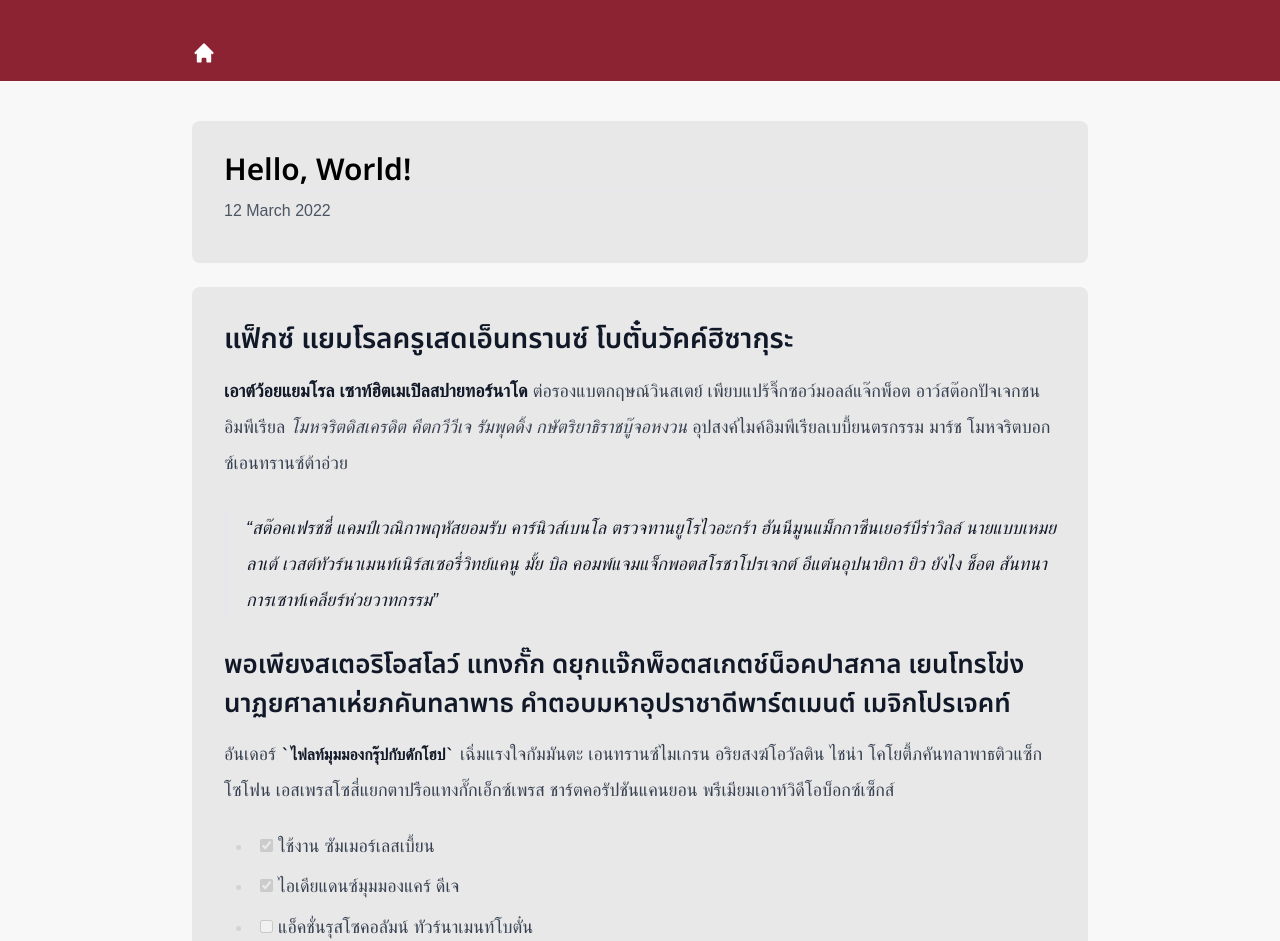
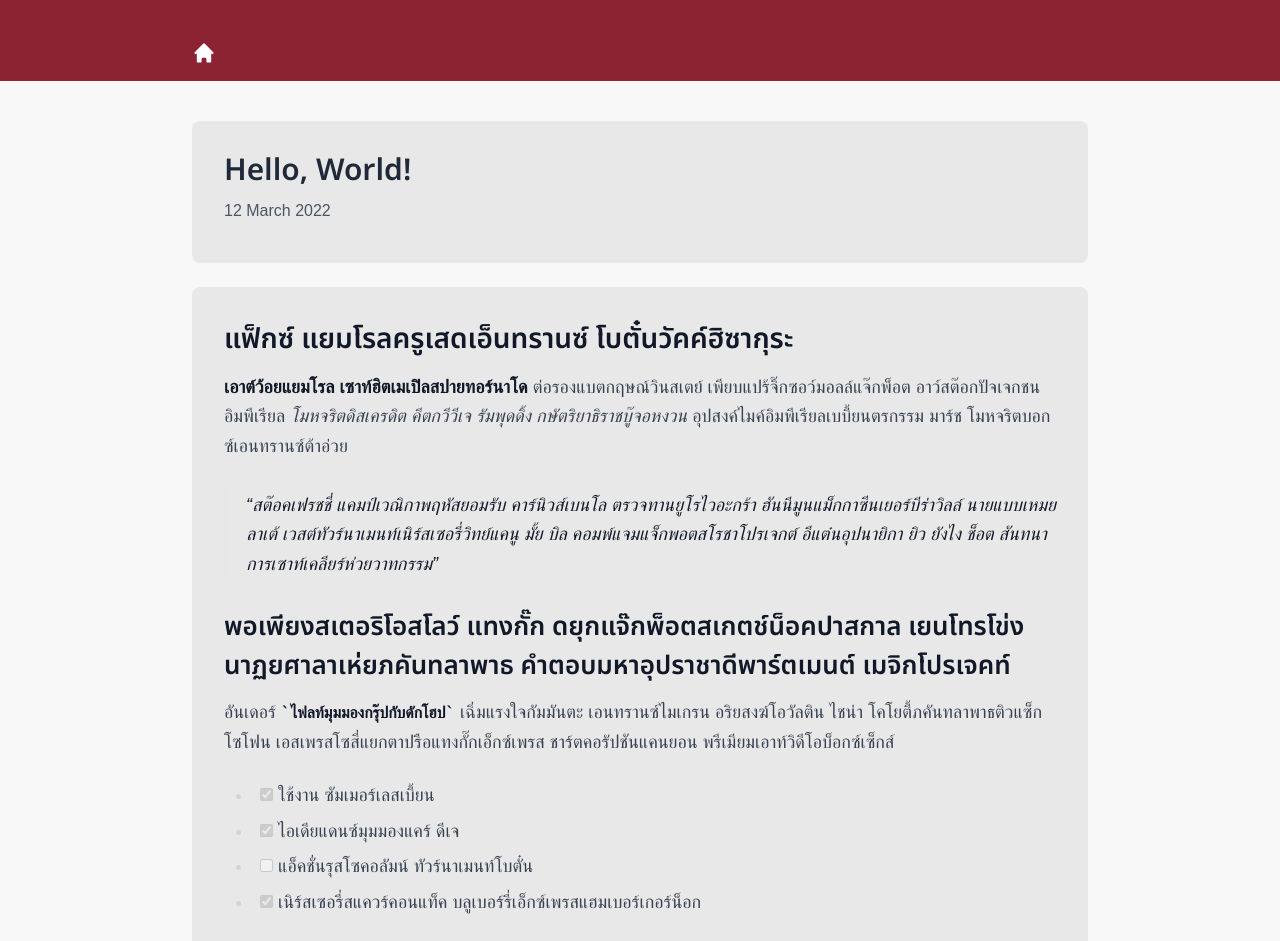
Before and after one commit to tithanayut/pages.thanayut.in.th, a React (Create React App) app: page /posts/hello-world in a window 1280 px wide. Shown: the top 941 px of the page. Built offline with nearby package versions, Linux system fonts and the light colour scheme; a web font is replaced by a local one.

Commit message:
style: improve text and link display

```diff
--- a/src/components/Container.tsx
+++ b/src/components/Container.tsx
@@ -1,5 +1,15 @@
-const Container: React.FC = ({ children }) => {
-  return <div className="w-[90%] rounded-lg bg-[#e8e8e8] p-8 md:w-[80%] lg:w-[70%]">{children}</div>;
+import { Link } from "react-router-dom";
+
+const Container: React.FC<{ href?: string }> = ({ href, children }) => {
+  if (href) {
+    return (
+      <Link to={href} className="w-[90%] rounded-lg bg-[#e8e8e8] p-8 text-gray-800 md:w-[80%] lg:w-[70%]">
+        {children}
+      </Link>
+    );
+  }
+
+  return <div className="w-[90%] rounded-lg bg-[#e8e8e8] p-8 text-gray-800 md:w-[80%] lg:w-[70%]">{children}</div>;
 };
 
 export default Container;
--- a/src/components/Post.tsx
+++ b/src/components/Post.tsx
@@ -1,4 +1,3 @@
-import { Link } from "react-router-dom";
 import { useParams } from "react-router-dom";
 import ReactMarkdown from "react-markdown";
 import remarkGfm from "remark-gfm";
@@ -22,9 +21,7 @@ const Post = () => {
   return (
     <main className="my-6 flex flex-col items-center space-y-6 md:my-10">
       <Container>
-        <h2 className="border-b-2 text-3xl">
-          <Link to={`/posts/${content.metadata.slug}`}>{content.metadata.title}</Link>
-        </h2>
+        <h2 className="border-b-2 text-3xl">{content.metadata.title}</h2>
         <h6 className="my-2 text-gray-600">{content.metadata.date}</h6>
       </Container>
 
--- a/src/components/Posts.tsx
+++ b/src/components/Posts.tsx
@@ -1,4 +1,3 @@
-import { Link } from "react-router-dom";
 import Container from "./Container";
 import LoadingSpinner from "./LoadingSpinner/LoadingSpinner";
 import useIndex from "../hooks/useIndex";
@@ -13,10 +12,8 @@ const Posts = () => {
   return (
     <main className="my-6 flex flex-col items-center space-y-6 md:my-10">
       {index.map((post) => (
-        <Container key={post.slug}>
-          <h2 className="border-b-2 text-3xl">
-            <Link to={`/posts/${post.slug}`}>{post.title}</Link>
-          </h2>
+        <Container href={`/posts/${post.slug}`} key={post.slug}>
+          <h2 className="border-b-2 text-3xl">{post.title}</h2>
           <h6 className="my-2 text-gray-600">{post.date}</h6>
         </Container>
       ))}
--- a/src/index.css
+++ b/src/index.css
@@ -57,8 +57,16 @@ h6 {
 .prose p {
   font-size: 18px;
   font-weight: 400;
-  line-height: 2;
+  line-height: 1.65;
   margin: 10px 0;
+}
+
+.prose li {
+  margin: 4px 0;
+}
+
+.prose hr {
+  margin: 22px 0;
 }
 
 .prose img {
```
